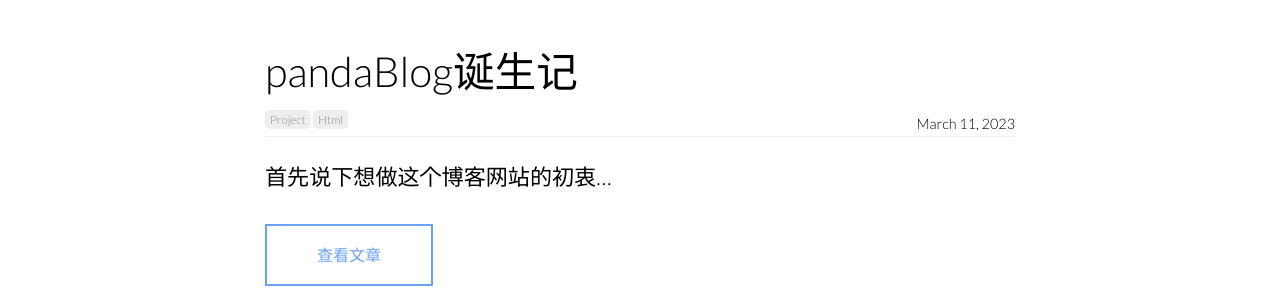
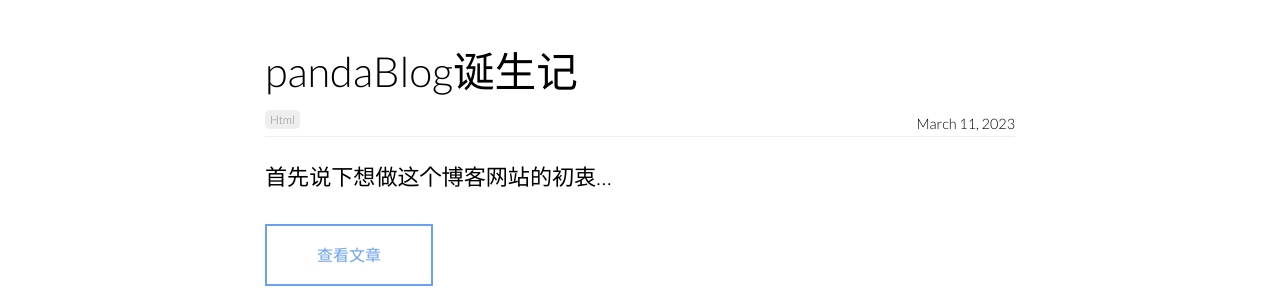
Before and after one commit to pandacase/pandacase.github.io, a Jekyll site: the page built from blog/index.html, in a window 1280 px wide and 900 px high, scrolled down 773 px. Shown: the part 503-803 px from the top of the window. Built offline with Jekyll 4.4.1, drawn with Linux system fonts in a browser that asks for light colours; nearby versions of some CDN libraries; the list of posts is cut into pages by our own code; comment, search, counter and statistics services are not loaded.

Commit message:
Update 2023-03-11-pandaBlog.md

```diff
--- a/_posts/2023-03-11-pandaBlog.md
+++ b/_posts/2023-03-11-pandaBlog.md
@@ -3,7 +3,6 @@ title: pandaBlog诞生记
 date: 2023-03-11
 description: ....
 categories:
-  - Project
   - HTML
 image: https://s1.ax1x.com/2023/03/12/ppM1bX4.jpg # 默认背景
 ---
```
